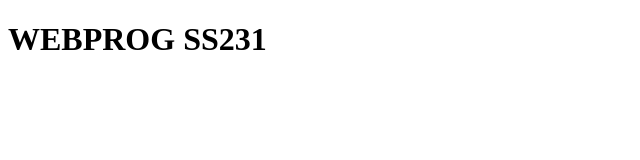
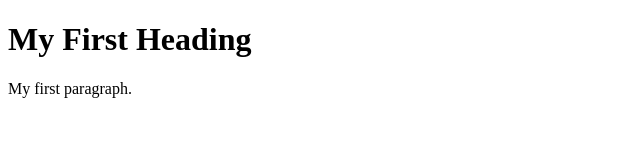
Before and after one commit to AndreiTorres-0417/html-lessons, a plain HTML site: page index.html in a window 1280 px wide. Shown: the whole page, without its empty margins (0-640 px from the left). Drawn offline with Linux system fonts and the light colour scheme.

Commit message:
Update index.html my first

```diff
--- a/index.html
+++ b/index.html
@@ -3,9 +3,10 @@
 <head>
     <meta charset="UTF-8">
     <meta name="viewport" content="width=device-width, initial-scale=1.0">
-    <title>WEBPROG SS231</title>
+    <title>Introduction</title>
 </head>
 <body>
-    <h1>WEBPROG SS231</h1>
+    <h1>My First Heading</h1>
+    <p>My first paragraph.</p>
 </body>
 </html>
```
